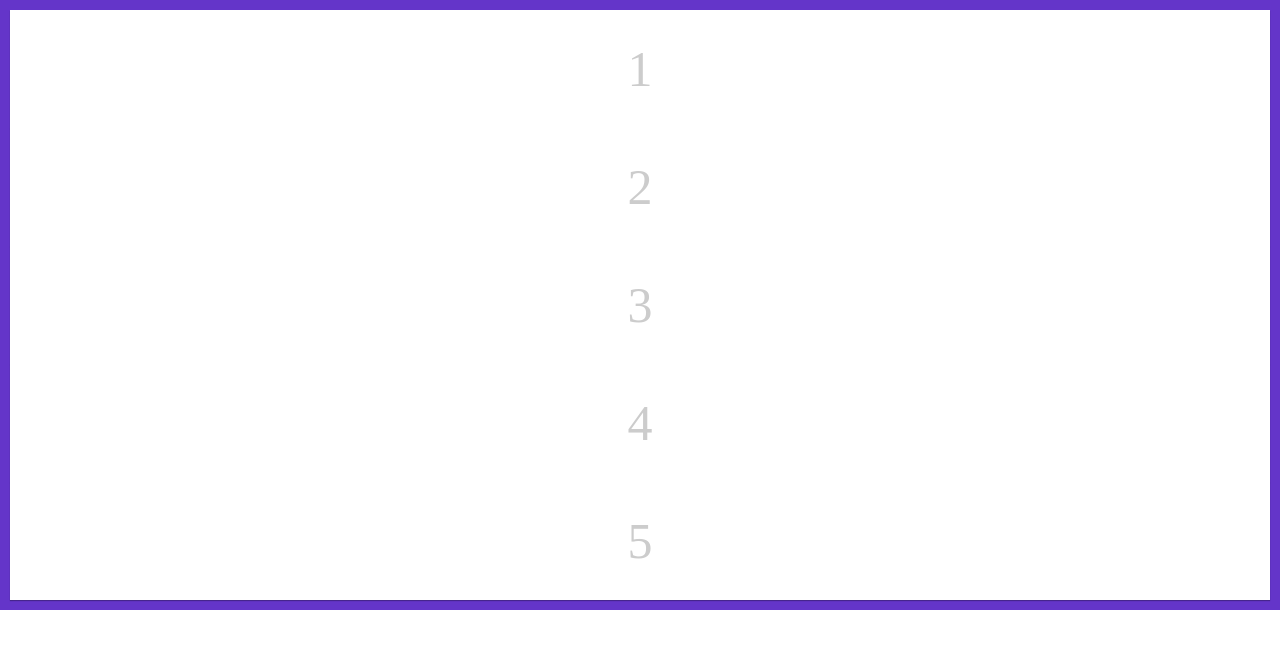
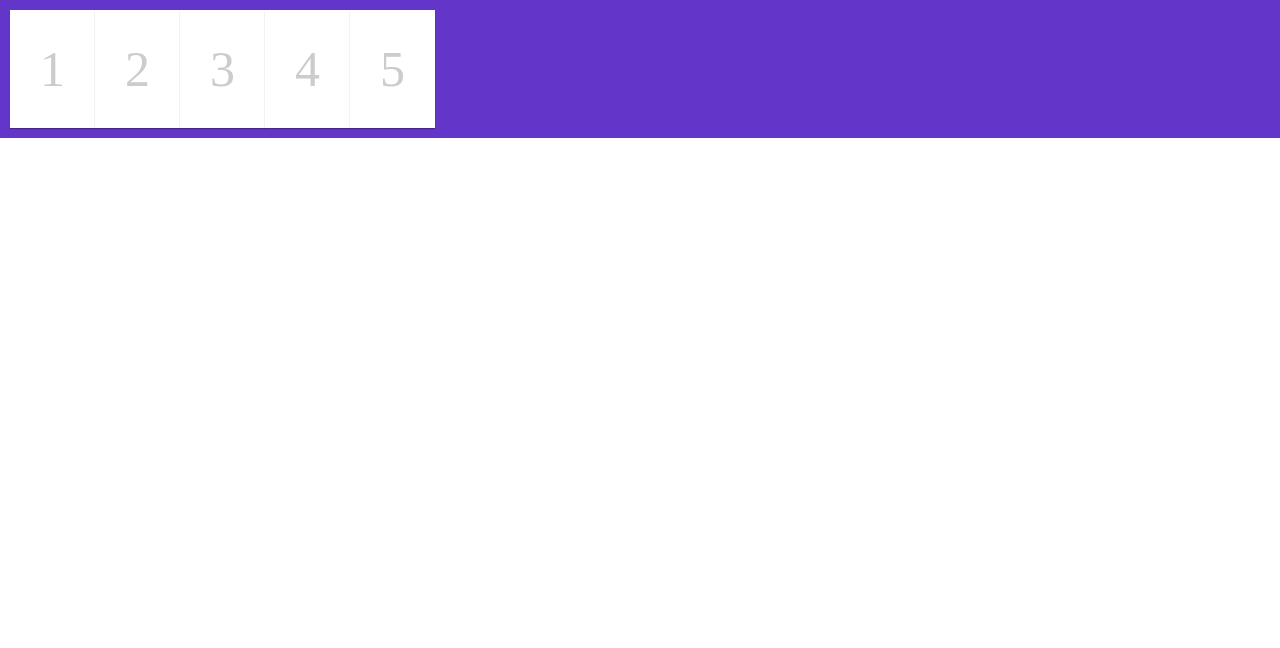
Before and after one commit to xiaobin1204/flexbox, a website: page index.html in a window 1280 px wide. Drawn offline with Linux system fonts and the light colour scheme.

Commit message:
定义container容器为flex容器

```diff
--- a/styles/style.css
+++ b/styles/style.css
@@ -1,3 +1,3 @@
-/*.container {
+.container {
   display: flex;
-}*/
+}
```
